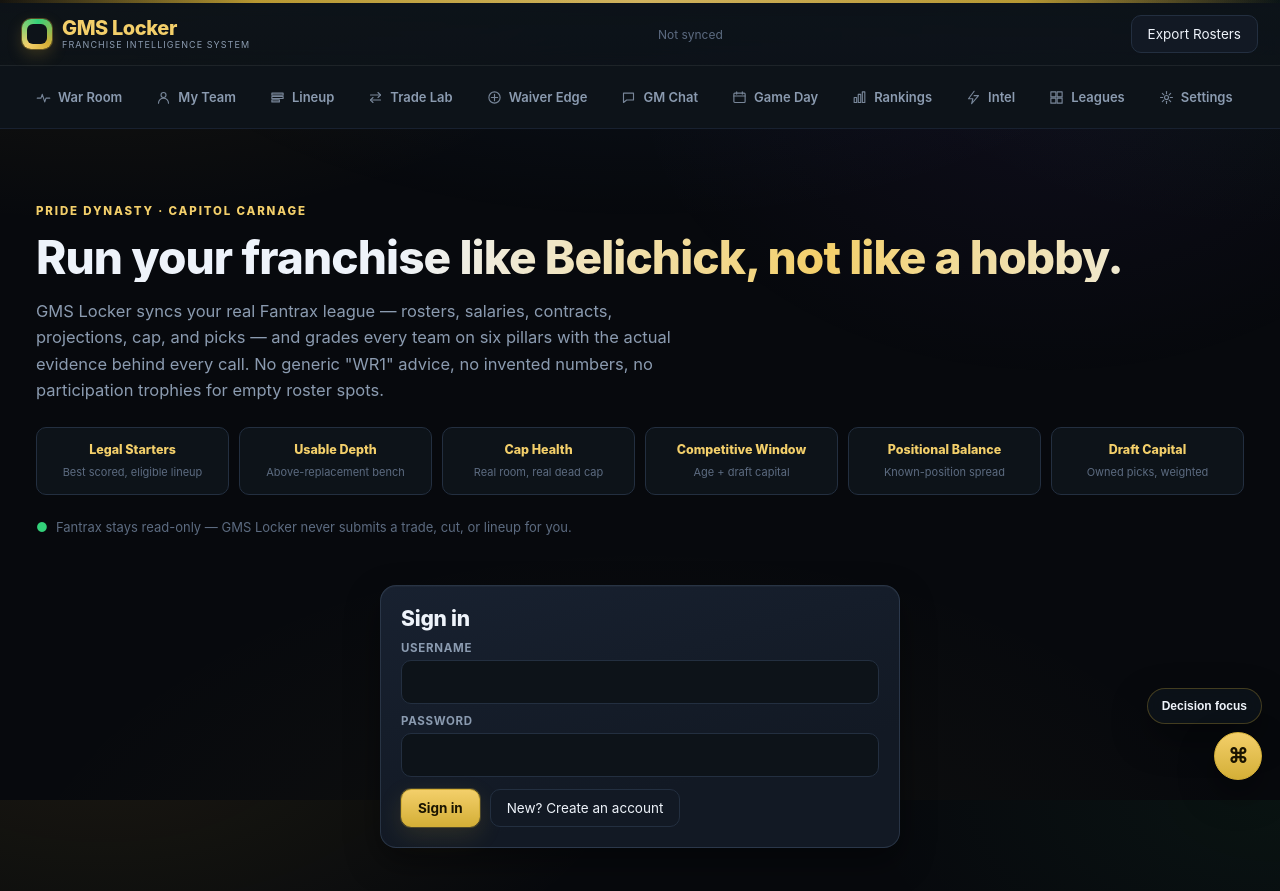
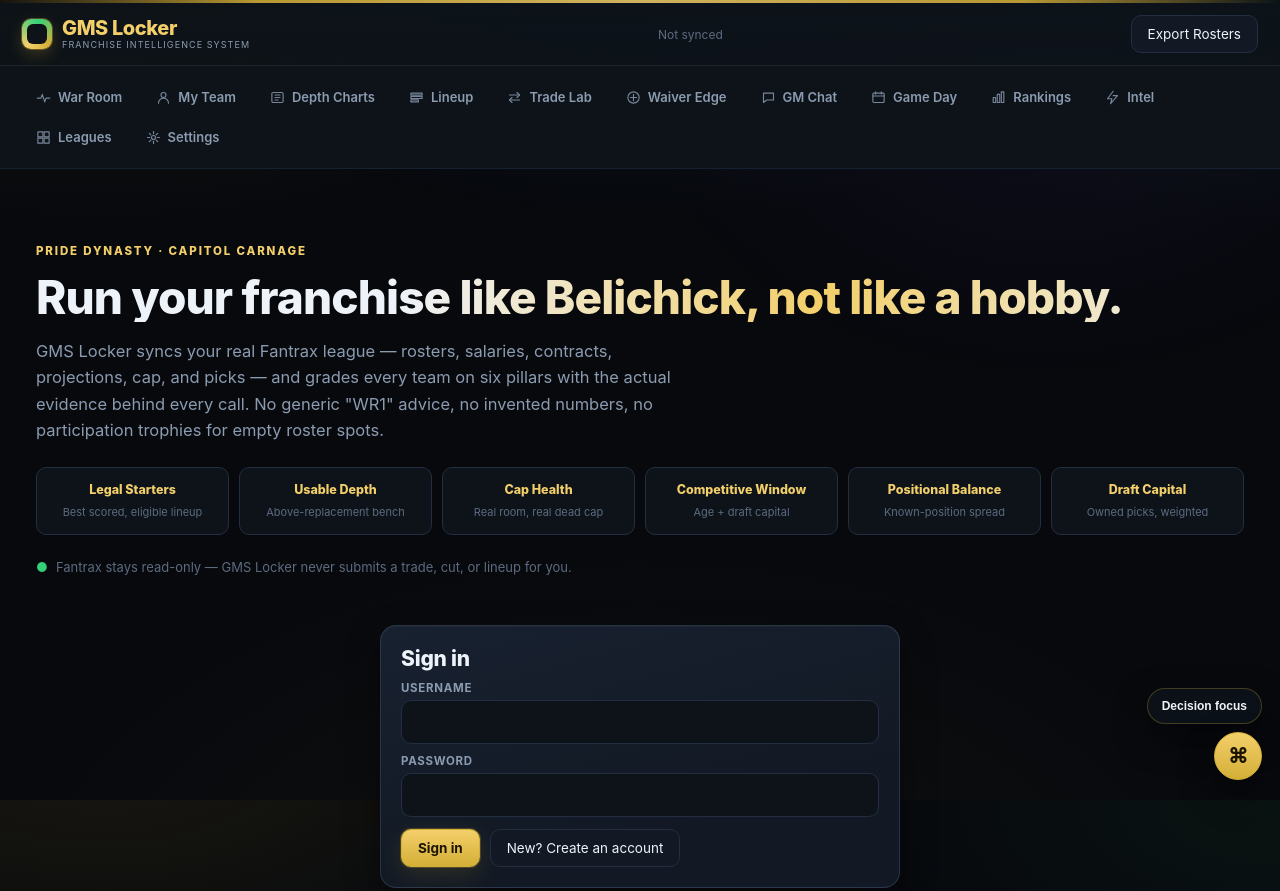
Before and after one commit to capitolcarnagegm/capitol-carnage-trade-lab, a website: page index.html in a window 1280 px wide. Shown: the top 891 px of the page. Drawn offline with Linux system fonts and the light colour scheme.

Commit message:
Add first-class Depth Charts navigation

```diff
--- a/index.html
+++ b/index.html
@@ -23,6 +23,7 @@
   <nav id="nav">
     <button data-view="now" type="button"><svg viewBox="0 0 24 24"><polyline points="2,13 8,13 10,7 14,19 16,13 22,13"/></svg><span>War Room</span></button>
     <button data-view="team" type="button"><svg viewBox="0 0 24 24"><circle cx="12" cy="8" r="4"/><path d="M4 21c0-4.4 3.6-8 8-8s8 3.6 8 8"/></svg><span>My Team</span></button>
+    <button type="button" onclick="location.href='depth-chart.html'"><svg viewBox="0 0 24 24"><rect x="3" y="4" width="18" height="16" rx="2"/><line x1="8" y1="8" x2="16" y2="8"/><line x1="8" y1="12" x2="16" y2="12"/><line x1="8" y1="16" x2="13" y2="16"/></svg><span>Depth Charts</span></button>
     <button data-view="lineup" type="button"><svg viewBox="0 0 24 24"><rect x="3" y="5" width="18" height="3.2"/><rect x="3" y="10.4" width="18" height="3.2"/><rect x="3" y="15.8" width="12" height="3.2"/></svg><span>Lineup</span></button>
     <button data-view="trade" type="button"><svg viewBox="0 0 24 24"><polyline points="4,8 20,8"/><polyline points="16,4 20,8 16,12"/><polyline points="20,16 4,16"/><polyline points="8,12 4,16 8,20"/></svg><span>Trade Lab</span></button>
     <button data-view="waivers" type="button"><svg viewBox="0 0 24 24"><circle cx="12" cy="12" r="9"/><line x1="12" y1="7" x2="12" y2="17"/><line x1="7" y1="12" x2="17" y2="12"/></svg><span>Waiver Edge</span></button>
```
